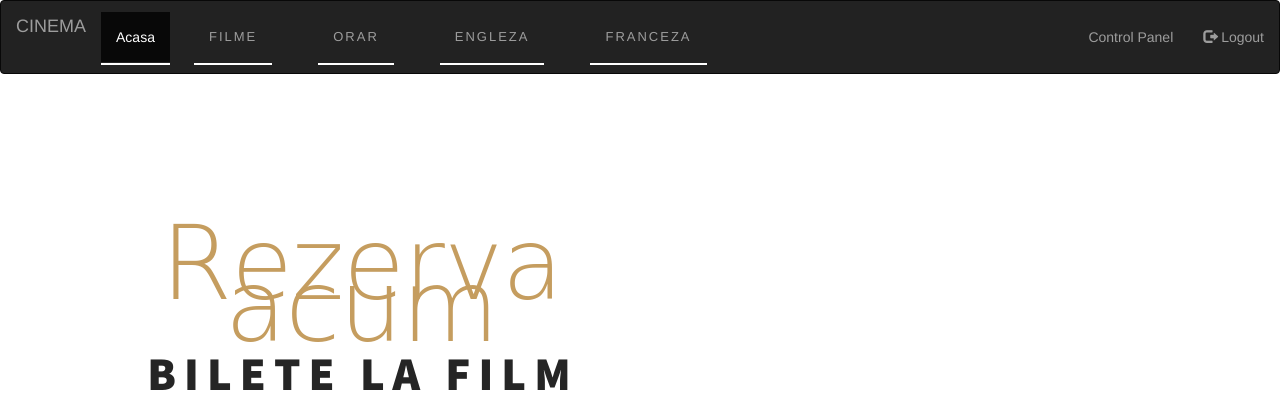
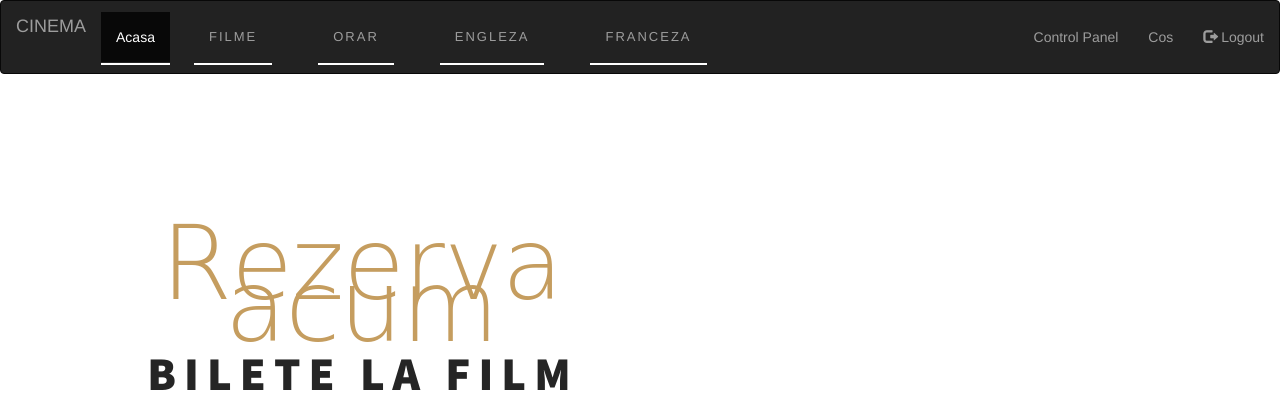
Before and after one commit to a-m-n-lab/Cinema-Tickets-Reservation-, a PHP site: page /index.php in a window 1280 px wide. Shown: the top 402 px of the page. Run offline with PHP 8.4, Linux system fonts and the light colour scheme; a user stored in the database is signed in; some web fonts are replaced.

Commit message:
Update nav.sec.php

```diff
--- a/sections/nav.sec.php
+++ b/sections/nav.sec.php
@@ -82,6 +82,7 @@
       if (isset($_SESSION['loggedin']) && $_SESSION['loggedin']) {
 
           echo '
+          <li><a href="cos_ro.php"> Cos</a></li>
           <li><a href="logout.php"><span class="glyphicon glyphicon-log-out"></span> Logout</a></li>';//apare doar daca esti logat
       }else {
         echo '<li><a href="registration.html"><span class="glyphicon glyphicon-user"></span>Inregistrare</a></li>
@@ -97,6 +98,7 @@
       if (isset($_SESSION['loggedin']) && $_SESSION['loggedin']) {
 
           echo '
+          <li><a href="cos.php">Cart</a></li>
           <li><a href="logout.php"><span class="glyphicon glyphicon-log-out"></span> Logout</a></li>';//apare doar daca esti logat
       }else {
         echo '<li><a href="registration.html"><span class="glyphicon glyphicon-user"></span> Sign Up</a></li>
@@ -112,7 +114,9 @@
       if (isset($_SESSION['loggedin']) && $_SESSION['loggedin']) {
 
           echo '
+          <li><a href="cos_fr.php"></span>Panier</a></li>
           <li><a href="logout.php"><span class="glyphicon glyphicon-log-out"></span> Logout</a></li>';//apare doar daca esti logat
+
       }else {
         echo '<li><a href="registration.html"><span class="glyphicon glyphicon-user"></span>Créer un compte</a></li>
       <li><a href="login.html"><span class="glyphicon glyphicon-log-in"></span>Se connecter</a></li>'; //apar in orice alt caz
```
